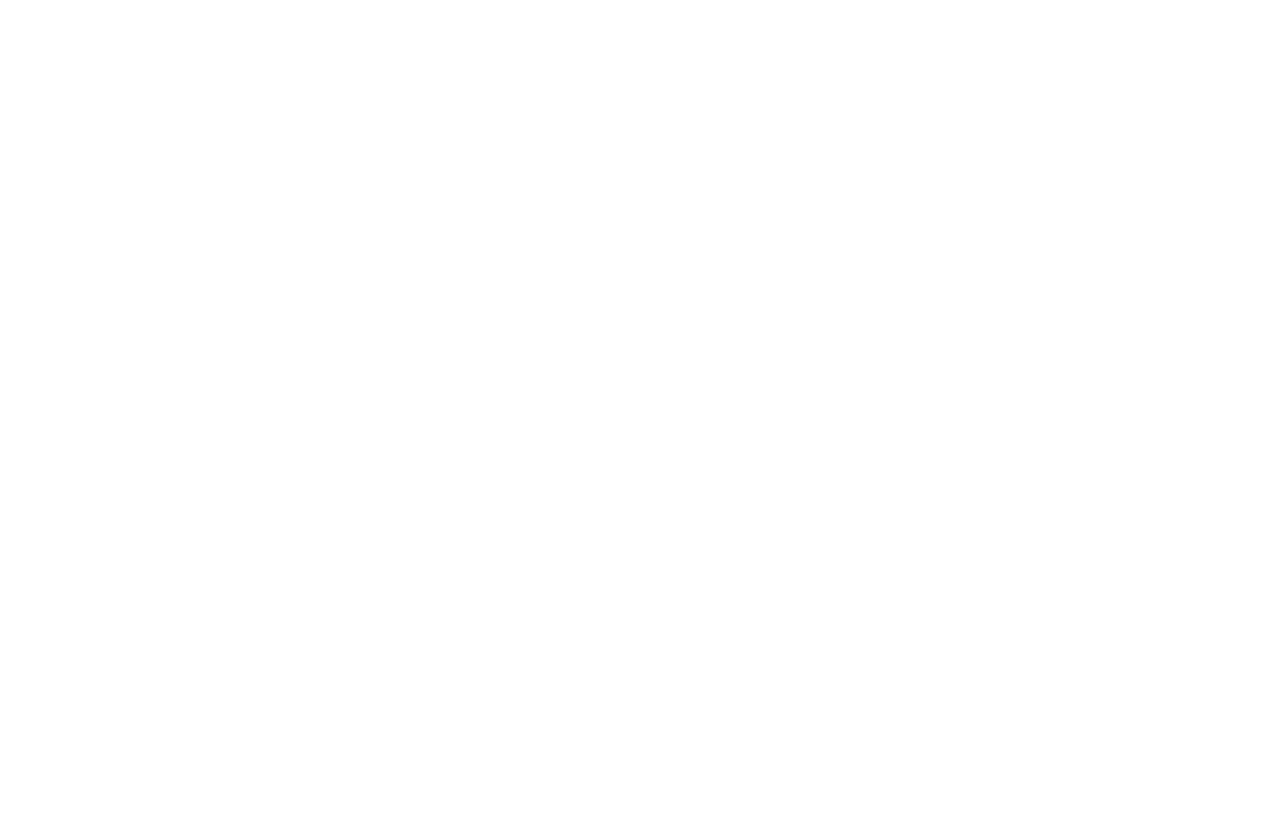
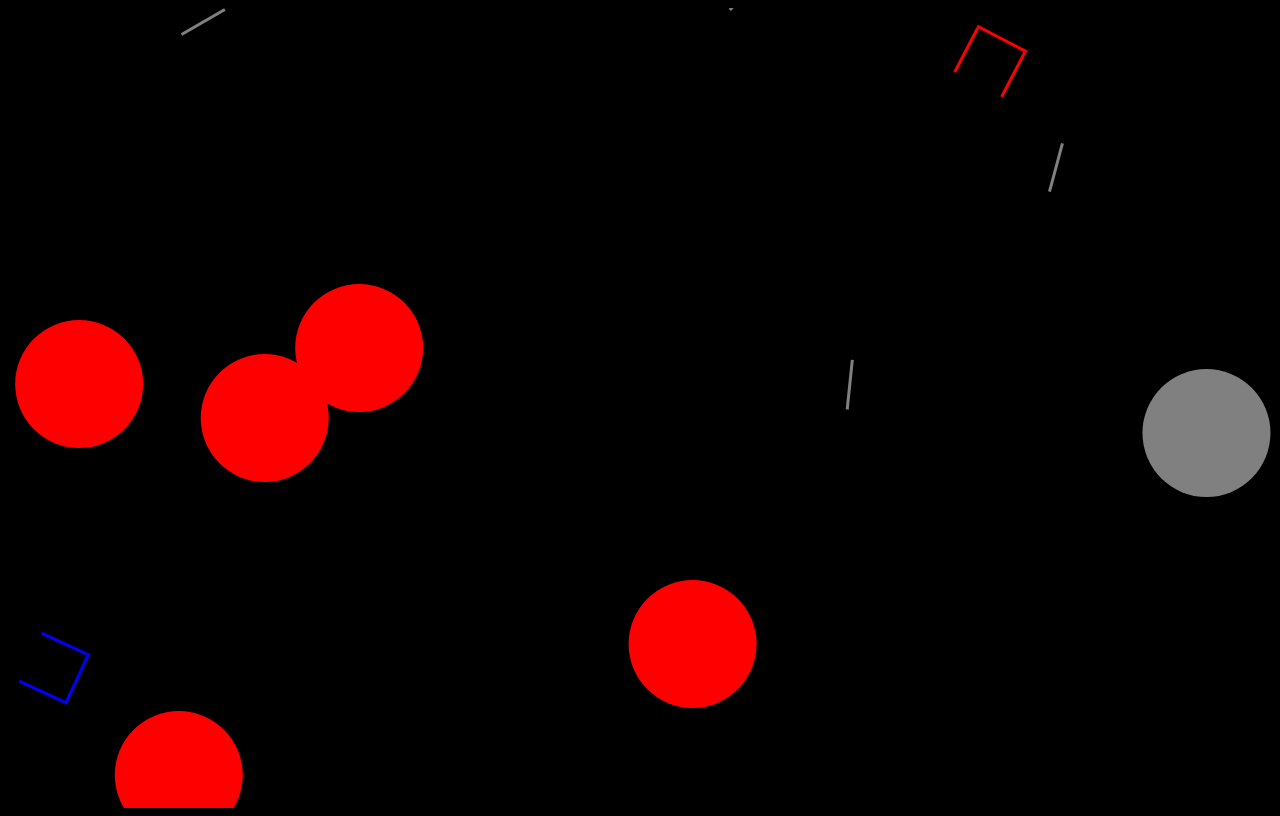
Before and after one commit to danjglick/ballblaster, a plain HTML site: page index.html in a window 1280 px wide. Drawn offline with Linux system fonts and the light colour scheme.

Commit message:
procedurally generate abstracted game pieces

```diff
--- a/index.html
+++ b/index.html
@@ -1 +1,11 @@
-<html></html>
+<html>
+	<head>
+		<title>scorefirst.net</title>
+		<meta name="viewport" content="width=device-width", initial-scale="1.0">
+		<link rel="stylesheet" href="main.css">
+		<script src="main.js"></script>
+	</head>
+	<body onload="initializeGame()">
+		<canvas id="canvas"></canvas>
+	</body>
+</html>
--- /dev/null
+++ b/main.css
@@ -0,0 +1,3 @@
+body {
+    background-color: black;
+}
--- /dev/null
+++ b/main.js
@@ -0,0 +1,219 @@
+// npx --yes live-server --host=0.0.0.0 --port=8080
+// http://10.0.0.145:8080
+
+const MILLISECONDS_PER_FRAME = 100/3 // 30 FPS
+const BALL_RADIUS = visualViewport.width / 20
+const ATHLETE_RADIUS = visualViewport.width / 20
+const POST_THICKNESS = 3
+const FRICTION = .99
+const SHIM = visualViewport.width / 10
+const FLING_DIVISOR = 2
+const MINIMUM_SPEED = 10
+const WALL_WIDTH = 50
+const BALL = {
+	xPos: visualViewport.width * Math.random(),
+	yPos: visualViewport.height * Math.random(),
+	xVel: 0,
+	yVel: 0,
+	color: "grey"
+}
+const GOALS = {
+	width: 50,
+	height: 50,
+	blue: {
+		xPos: visualViewport.width * Math.random(),
+		yPos: visualViewport.height * Math.random(),
+		angle: Math.random() * 2 * Math.PI,
+		color: "blue"
+	},
+	red: {
+		xPos: visualViewport.width * Math.random(),
+		yPos: visualViewport.height * Math.random(),
+		angle: Math.random() * 2 * Math.PI,
+		color: "red"
+	}
+}
+
+let canvas;
+let context;
+let ball = BALL
+let touch1 = {
+	xPos: 0,
+	yPos: 0
+}
+let goals = GOALS
+let blueTeam = {
+	color: "blue",
+	roster: []
+}
+let redTeam = {
+	color: "red",
+	roster: []
+}
+let walls = []
+let isUserFlingingBall = false
+
+function initializeGame() {
+	canvas = document.getElementById("canvas")
+	canvas.width = visualViewport.width
+	canvas.height = visualViewport.height
+	context = canvas.getContext('2d')
+	document.addEventListener("touchstart", handleTouchstart)
+	document.addEventListener("touchmove", handleTouchmove, { passive: false })
+	startGame()
+}
+
+function startGame() {
+	generateRedTeam()
+	generateWalls()
+	loopGame()
+}
+
+function loopGame() {
+	moveBall()
+	handleCollisions()
+	draw()
+	setTimeout(loopGame, MILLISECONDS_PER_FRAME)
+}
+
+function handleTouchstart(e) {
+	touch1.xPos = e.touches[0].clientX
+	touch1.yPos = e.touches[0].clientY
+	if (isObjectCloseToObject(touch1, SHIM, ball)) {
+		isUserFlingingBall = true
+	} else {
+		blueTeam.roster.push(
+			{
+				xPos: touch1.xPos,
+				yPos: touch1.yPos
+			}
+		)
+	}
+}
+
+function handleTouchmove(e) {
+	e.preventDefault()
+	let touch2 = {
+		xPos: e.touches[0].clientX,
+		yPos: e.touches[0].clientY
+	}
+	if (isUserFlingingBall == true) {
+		ball.xVel = (touch2.xPos - touch1.xPos) / FLING_DIVISOR
+		ball.yVel = (touch2.yPos - touch1.yPos) / FLING_DIVISOR
+	}
+}
+
+function moveBall() {
+	ball.xPos += ball.xVel
+	ball.yPos += ball.yVel
+	ball.xVel *= FRICTION
+	ball.yVel *= FRICTION
+	if (Math.abs(ball.yVel) < MINIMUM_SPEED && Math.abs(ball.xVel) < MINIMUM_SPEED) {
+		ball.xVel = 0
+		ball.yVel = 0
+	}
+}
+
+function generateWalls() {
+	for (let i=0; i<4; i++) {
+		let angle = Math.random() * 2 * Math.PI
+		let xPosOfPointA = canvas.width * Math.random()
+		let yPosOfPointA = canvas.height * Math.random()
+		walls.push(
+			{
+				xPosOfPointA: xPosOfPointA,
+				yPosOfPointA: yPosOfPointA,
+				xPosOfPointB: xPosOfPointA + WALL_WIDTH * Math.cos(angle),
+				yPosOfPointB: yPosOfPointA + WALL_WIDTH * Math.sin(angle)
+			}
+		)
+	}
+}
+
+function handleCollisions() {
+	if (ball.yPos <=0 || ball.yPos >= canvas.height) {
+		ball.yVel = -ball.yVel
+	}
+	if (ball.xPos <= 0 || ball.xPos >= canvas.width) {
+		ball.xVel = -ball.xVel
+	}
+}
+
+function generateRedTeam() {
+	for (let i=0; i<5; i++) {
+		redTeam.roster.push(
+			{
+				xPos: visualViewport.width * Math.random(),
+				yPos: visualViewport.height * Math.random()
+			}
+		)
+	}
+}
+
+function draw() {
+	context.clearRect(0, 0, canvas.width, canvas.height)
+	drawBall()
+	drawBlueGoal()
+	drawRedGoal()
+	drawTeam(blueTeam)
+	drawTeam(redTeam)
+	drawWalls()
+}
+
+function drawWalls() {
+	for (let i=0; i<walls.length; i++) {
+		let wall = walls[i]
+		context.lineWidth = 3
+		context.strokeStyle = "grey"
+		context.beginPath()
+		context.moveTo(wall.xPosOfPointA, wall.yPosOfPointA)
+		context.lineTo(wall.xPosOfPointB, wall.yPosOfPointB)
+		context.stroke()
+	}
+}
+
+function drawBall() {
+	context.beginPath()
+	context.arc(ball.xPos, ball.yPos, BALL_RADIUS, 0, 2 * Math.PI)
+	context.fillStyle = ball.color
+	context.fill()
+}
+
+function drawBlueGoal() {
+	context.save()
+	context.translate(goals.blue.xPos, goals.blue.yPos)
+	context.rotate(goals.blue.angle)
+	context.fillStyle = goals.blue.color
+	context.fillRect(-POST_THICKNESS, 0, POST_THICKNESS, goals.height)
+	context.fillRect(goals.width, 0, POST_THICKNESS, goals.height)
+	context.fillRect(-POST_THICKNESS, goals.height, goals.width + POST_THICKNESS * 2, POST_THICKNESS)
+	context.restore()
+}
+
+function drawRedGoal() {
+	context.save()
+	context.translate(goals.red.xPos, goals.red.yPos)
+	context.rotate(goals.red.angle)
+	context.fillStyle = goals.red.color
+	context.fillRect(-POST_THICKNESS, 0, POST_THICKNESS, goals.height)
+	context.fillRect(goals.width, 0, POST_THICKNESS, goals.height)
+	context.fillRect(-POST_THICKNESS, goals.height, goals.width + POST_THICKNESS * 2, POST_THICKNESS)
+	context.restore()
+}
+
+function drawTeam(team) {
+	for (let i=0; i<team.roster.length; i++) {
+		let member = team.roster[i]
+		context.beginPath()
+		context.arc(member.xPos, member.yPos, ATHLETE_RADIUS, 0, 2 * Math.PI)
+		context.fillStyle = team.color,
+		context.fill()
+	}
+}
+
+function isObjectCloseToObject(objectA, distance, objectB) {
+  return (
+    Math.abs(objectA.xPos - objectB.xPos) < distance &&
+    Math.abs(objectA.yPos - objectB.yPos) < distance
+  )
+}
```
